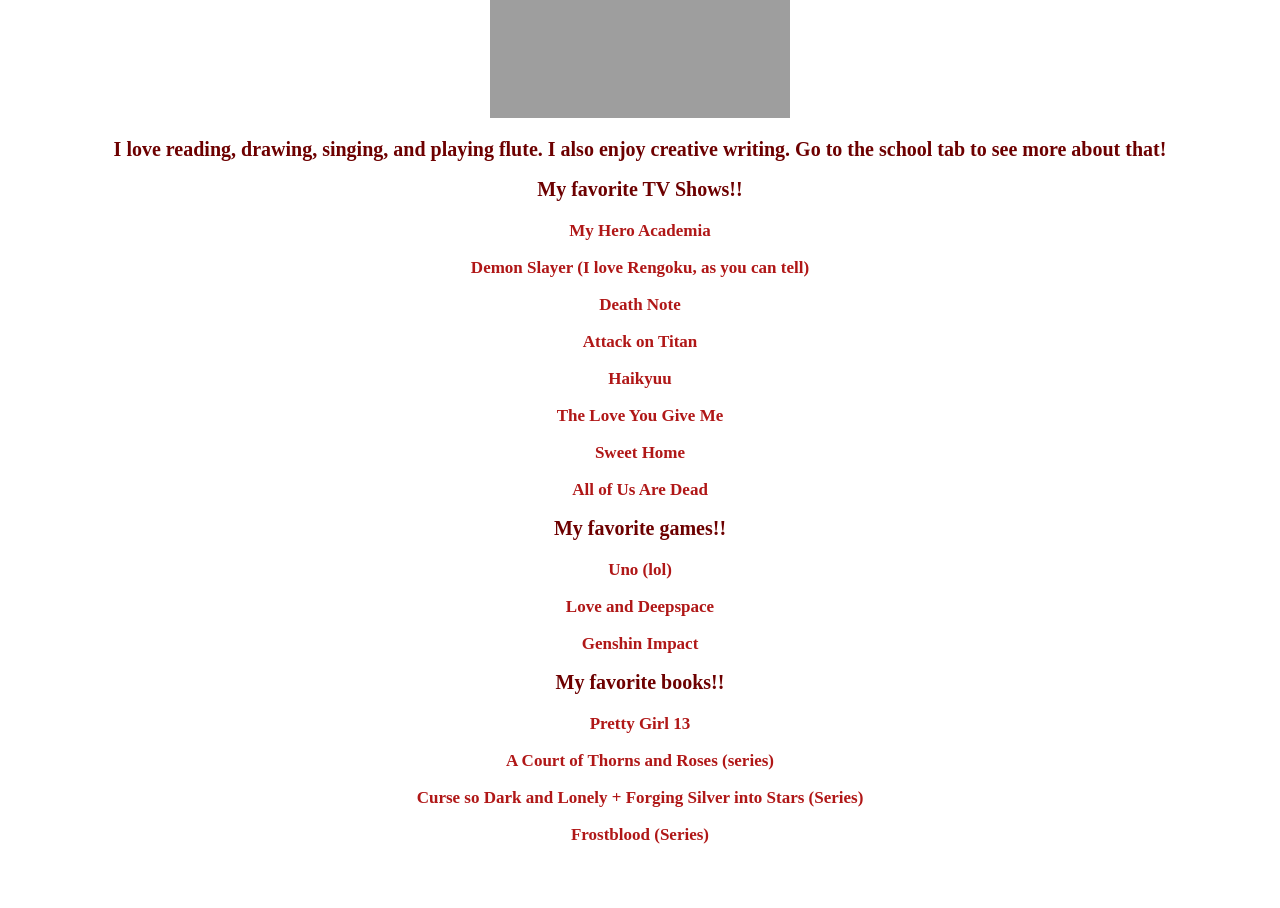
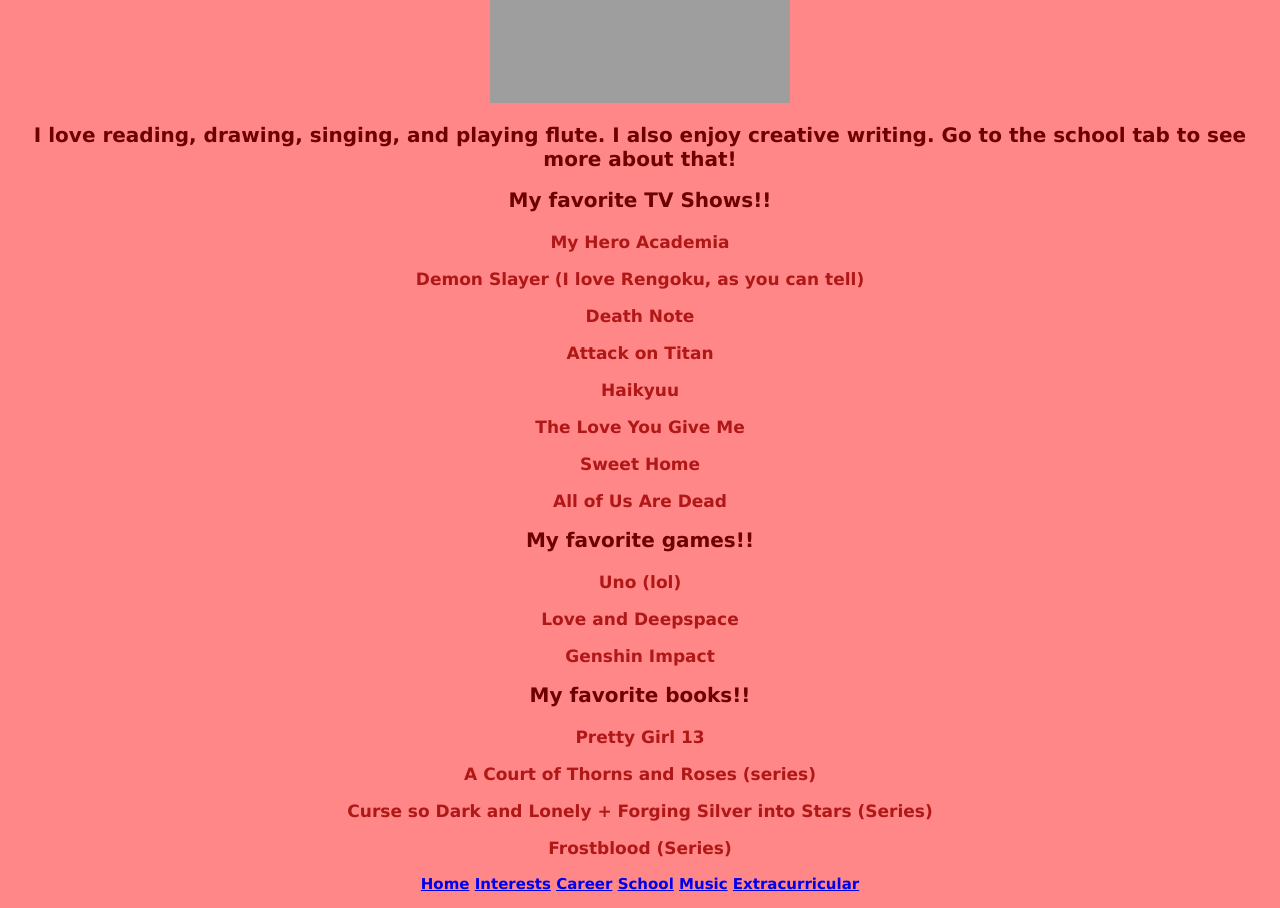
Before and after one commit to reyxoxo/Shreyasi-s-Website, a plain HTML site: page Interests.html in a window 1280 px wide. Shown: the part 380-1288 px from the top of the page. Before the commit the page ends 1242 px from the top, so only its background shows below. Drawn offline with Linux system fonts and the light colour scheme; grey boxes are pictures that could not be loaded.

Commit message:
Finalizing some things

```diff
--- a/Interests.html
+++ b/Interests.html
@@ -2,93 +2,105 @@
 <html>
 	<title>Shreyasi's Space!</title>
 
-	<p style="margin-top: 30px; margin-bottom: 50px; margin-left: 30px; margin-right: 30px;">
 
 
 	<body>
 		<style>
 		body {
-  		background-image: url('nwn')
+  background-color: rgb(255, 135, 135);
 		</style>
 
 		<center>
+
+			<h3 style="color: rgb(109, 0, 0); font-family: 'Verdana'; font-size: 15px;">
 <div class="topnav">
  		<a class="active" href="index.html">Home</a>
   		<a href="Interests.html">Interests</a>
 		<a href="Career.html">Career</a>
   		<a href="School.html">School</a>
   		<a href="Music.html">Music</a>
-		<a href="Extracurriculars.html">Extracurricular</a>
+		<a href="Extracurriculars.html">Extracurriculars</a>
 
+
+<h1 style="color: rgb(109, 0, 0); font-family: 'Verdana'; font-size: 40px;">
+		Interests</h1>
 		</div>
-			<h1>Interests!!</h1>
+
 
 						<img src="https://wallpapers.com/images/high/rengoku-chibi-900-x-1077-wallpaper-fqrdemzxjqeyk9yh.webp
 " width="300" height="350">
-			<h2 style="color: rgb(109, 0, 0); font-family: 'Times New Roman'; font-size: 20px;">
+			<h2 style="color: rgb(109, 0, 0); font-family: 'Verdana'; font-size: 20px;">
 				I love reading, drawing, singing, and playing flute. I also enjoy creative writing. Go to the school tab to see more about that!
 
-			<h1 style="color: rgb(109, 0, 0); font-family: 'Times New Roman'; font-size: 20px;">
+			<h1 style="color: rgb(109, 0, 0); font-family: 'Verdana'; font-size: 20px;">
 			 	My favorite TV Shows!!</p>
 
-			<p style="color: rgb(176, 23, 23); font-family: 'Times New Roman'; font-size: 17px;">
+			<p style="color: rgb(176, 23, 23); font-family: 'Verdana'; font-size: 17px;">
 				My Hero Academia</p>
 
-			<p style="color: rgb(176, 23, 23); font-family: 'Times New Roman'; font-size: 17px;">
+			<p style="color: rgb(176, 23, 23); font-family: 'Verdana'; font-size: 17px;">
 				Demon Slayer (I love Rengoku, as you can tell)</p>
 
-			<p style="color: rgb(176, 23, 23); font-family: 'Times New Roman'; font-size: 17px;">
+			<p style="color: rgb(176, 23, 23); font-family: 'Verdana'; font-size: 17px;">
 				Death Note</p>
 
-			<p style="color: rgb(176, 23, 23); font-family: 'Times New Roman'; font-size: 17px;">
+			<p style="color: rgb(176, 23, 23); font-family: 'Verdana'; font-size: 17px;">
 				Attack on Titan</p>
 
-			<p style="color: rgb(176, 23, 23); font-family: 'Times New Roman'; font-size: 17px;">
+			<p style="color: rgb(176, 23, 23); font-family: 'Verdana'; font-size: 17px;">
 				Haikyuu</p>
 
-			<p style="color: rgb(176, 23, 23); font-family: 'Times New Roman'; font-size: 17px;">
+			<p style="color: rgb(176, 23, 23); font-family: 'Verdana'; font-size: 17px;">
 				The Love You Give Me</p>
 
-			<p style="color: rgb(176, 23, 23); font-family: 'Times New Roman'; font-size: 17px;">
+			<p style="color: rgb(176, 23, 23); font-family: 'Verdana'; font-size: 17px;">
 				Sweet Home</p>
 
-			<p style="color: rgb(176, 23, 23); font-family: 'Times New Roman'; font-size: 17px;">
+			<p style="color: rgb(176, 23, 23); font-family: 'Verdana'; font-size: 17px;">
 				All of Us Are Dead</p>
 
 
 
-			<h1 style="color: rgb(109, 0, 0); font-family: 'Times New Roman'; font-size: 20px;">
+			<h1 style="color: rgb(109, 0, 0); font-family: 'Verdana'; font-size: 20px;">
 			 	My favorite games!!</p>
 
 
-			<p style="color: rgb(176, 23, 23); font-family: 'Times New Roman'; font-size: 17px;">
+			<p style="color: rgb(176, 23, 23); font-family: 'Verdana'; font-size: 17px;">
 				Uno (lol)</p>
 
-			<p style="color: rgb(176, 23, 23); font-family: 'Times New Roman'; font-size: 17px;">
+			<p style="color: rgb(176, 23, 23); font-family: 'Verdana'; font-size: 17px;">
 				Love and Deepspace</p>
 
-			<p style="color: rgb(176, 23, 23); font-family: 'Times New Roman'; font-size: 17px;">
+			<p style="color: rgb(176, 23, 23); font-family: 'Verdana'; font-size: 17px;">
 				Genshin Impact</p>
 
 
 
-			<h1 style="color: rgb(109, 0, 0); font-family: 'Times New Roman'; font-size: 20px;">
+			<h1 style="color: rgb(109, 0, 0); font-family: 'Verdana'; font-size: 20px;">
 			 	My favorite books!!</p>
 
 
-			<p style="color: rgb(176, 23, 23); font-family: 'Times New Roman'; font-size: 17px;">
+			<p style="color: rgb(176, 23, 23); font-family: 'Verdana'; font-size: 17px;">
 				Pretty Girl 13</p>
 
-			<p style="color: rgb(176, 23, 23); font-family: 'Times New Roman'; font-size: 17px;">
+			<p style="color: rgb(176, 23, 23); font-family: 'Verdana'; font-size: 17px;">
 				A Court of Thorns and Roses (series)</p>
 
-			<p style="color: rgb(176, 23, 23); font-family: 'Times New Roman'; font-size: 17px;">
+			<p style="color: rgb(176, 23, 23); font-family: 'Verdana'; font-size: 17px;">
 				 Curse so Dark and Lonely + Forging Silver into Stars (Series)</p>
 
-			<p style="color: rgb(176, 23, 23); font-family: 'Times New Roman'; font-size: 17px;">
+			<p style="color: rgb(176, 23, 23); font-family: 'Verdana'; font-size: 17px;">
 				Frostblood (Series)
 
+<h3 style="color: rgb(109, 0, 0); font-family: 'Verdana'; font-size: 15px;">
 
+<div class="topnav">
+ 		<a class="active" href="index.html">Home</a>
+  		<a href="Interests.html">Interests</a>
+		<a href="Career.html">Career</a>
+  		<a href="School.html">School</a>
+  		<a href="Music.html">Music</a>
+        <a href="Extracurriculars.html">Extracurricular</a>
 
 		</center>
 
```
Also changed, not shown: Career.html (+21 -8 lines), Extracurriculars.html (+26 -9 lines), Music.html (+23 -9 lines), School.html (+17 -6 lines), index.html (+10 -12 lines).
